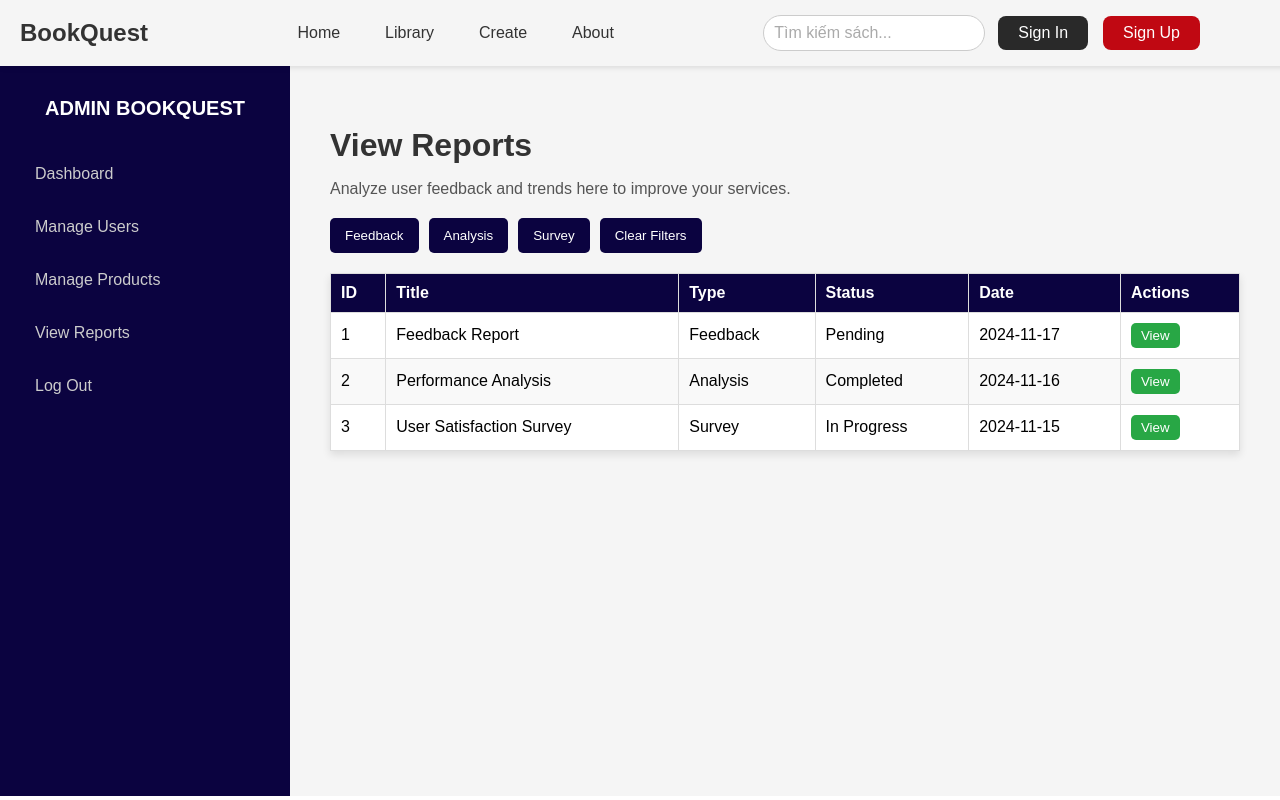
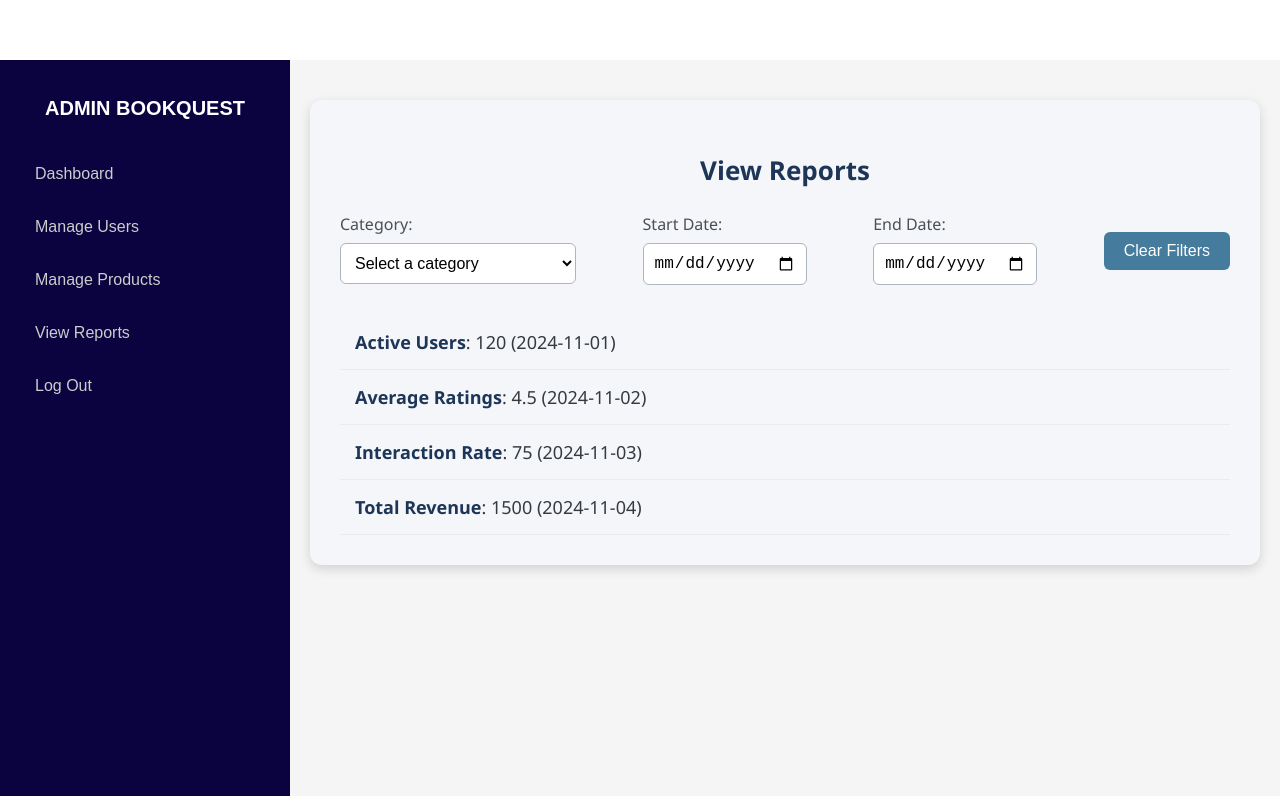
Before and after one commit to vantam3/Capstone1_FE, a React (Create React App) app in the folder book_web/: page /admin/view-reports in a window 1280 px wide. Built offline with nearby package versions, Linux system fonts and the light colour scheme.

Commit message:
sprint 2

```diff
--- a/book_web/src/Admin/ViewReports.css
+++ b/book_web/src/Admin/ViewReports.css
@@ -1,75 +1,214 @@
-.view-reports-container {
+/* View Report Container */
+.view-report {
+    background: #ffffff; /* White background for the card */
     padding: 20px;
-    background-color: #f5f5f5;
-    min-height: 80vh;
+    border-radius: 10px;
+    box-shadow: 0 4px 8px rgba(0, 0, 0, 0.1); /* Subtle shadow for depth */
+    margin: 20px auto;
+    max-width: 900px; /* Constrain width for better readability */
+    font-family: 'Arial', sans-serif;
 }
 
-.view-reports-container h2 {
-    font-size: 2rem;
+/* Title Styling */
+.view-report h2 {
+    text-align: center;
+    color: #2b579a; /* Professional blue color */
+    font-size: 24px;
+    margin-bottom: 20px;
+}
+
+/* Filters Section */
+.filters {
+    display: flex;
+    justify-content: space-between;
+    flex-wrap: wrap;
+    gap: 15px; /* Add spacing between filter items */
+    margin-bottom: 20px;
+}
+
+.filters label {
+    display: flex;
+    flex-direction: column;
+    font-size: 14px;
     color: #333;
 }
 
-.view-reports-container p {
-    font-size: 1rem;
-    color: #555;
-    margin-bottom: 20px;
+.filters select,
+.filters input {
+    padding: 8px;
+    font-size: 14px;
+    border: 1px solid #ddd;
+    border-radius: 5px;
+    margin-top: 5px;
+    background: #f9f9f9;
+    transition: all 0.3s ease;
 }
 
-.filter-buttons {
-    margin-bottom: 20px;
+.filters select:focus,
+.filters input:focus {
+    border-color: #2b579a; /* Highlight inputs when focused */
+    outline: none;
 }
 
-.filter-buttons button {
-    background-color: #0B0340;
+/* Clear Filters Button */
+.clear-filters {
+    background-color: #2b579a;
     color: white;
     border: none;
-    padding: 10px 15px;
+    padding: 8px 15px;
+    font-size: 14px;
     border-radius: 5px;
     cursor: pointer;
-    margin-right: 10px;
-    transition: background-color 0.3s ease;
+    align-self: center; /* Align the button with the filters */
+    transition: all 0.3s ease;
 }
 
-.filter-buttons button:hover {
-    background-color: #79ACD9;
+.clear-filters:hover {
+    background-color: #1d3d7a;
 }
 
-.reports-table {
-    width: 100%;
-    border-collapse: collapse;
-    background-color: white;
-    box-shadow: 0 4px 8px rgba(0, 0, 0, 0.1);
+/* Report Results */
+.report-results ul {
+    list-style-type: none;
+    padding: 0;
+    margin: 0;
 }
 
-.reports-table th, .reports-table td {
-    text-align: left;
+.report-item {
     padding: 10px;
-    border: 1px solid #ddd;
+    border-bottom: 1px solid #ddd;
+    font-size: 16px;
+    color: #333;
 }
 
-.reports-table th {
-    background-color: #0B0340;
-    color: white;
+.no-results {
+    text-align: center;
+    color: #888;
+    font-size: 16px;
+    margin-top: 20px;
 }
 
-.reports-table tr:nth-child(even) {
-    background-color: #f9f9f9;
+/* Responsive Design */
+@media screen and (max-width: 768px) {
+    .filters {
+        flex-direction: column;
+        align-items: flex-start;
+    }
+
+    .filters label,
+    .clear-filters {
+        width: 100%; /* Full width on smaller screens */
+    }
+}
+/* View Report Container */
+.view-report {
+    background: #f4f6f9; /* Light gray background for the card */
+    padding: 30px;
+    border-radius: 12px;
+    box-shadow: 0 4px 12px rgba(0, 0, 0, 0.15); /* Slightly stronger shadow for depth */
+    margin: 20px auto;
+    max-width: 1100px; /* Adjusted width for larger screens */
+    font-family: 'Segoe UI', sans-serif; /* Modern font choice */
 }
 
-.reports-table tr:hover {
-    background-color: #f1f1f1;
+/* Title Styling */
+.view-report h2 {
+    text-align: center;
+    color: #1d3557; /* Dark navy blue */
+    font-size: 26px;
+    font-weight: bold;
+    margin-bottom: 25px;
 }
 
-.view-button {
-    background-color: #28a745;
+/* Filters Section */
+.filters {
+    display: flex;
+    justify-content: space-between;
+    flex-wrap: wrap;
+    gap: 20px; /* More spacing between filter items */
+    margin-bottom: 25px;
+}
+
+.filters label {
+    display: flex;
+    flex-direction: column;
+    font-size: 16px; /* Slightly larger font for better readability */
+    color: #495057; /* Neutral gray color for text */
+}
+
+.filters select,
+.filters input {
+    padding: 10px;
+    font-size: 16px;
+    border: 1px solid #adb5bd; /* Subtle gray border */
+    border-radius: 6px;
+    margin-top: 8px;
+    background: #ffffff;
+    transition: all 0.3s ease;
+}
+
+.filters select:focus,
+.filters input:focus {
+    border-color: #457b9d; /* Highlight with blue border */
+    outline: none;
+}
+
+/* Clear Filters Button */
+.clear-filters {
+    background-color: #457b9d;
     color: white;
     border: none;
-    padding: 5px 10px;
-    border-radius: 5px;
+    padding: 10px 20px;
+    font-size: 16px;
+    border-radius: 6px;
     cursor: pointer;
-    transition: background-color 0.3s ease;
+    align-self: center; /* Aligns the button with the filters */
+    transition: all 0.3s ease;
 }
 
-.view-button:hover {
-    background-color: #218838;
+.clear-filters:hover {
+    background-color: #1d3557; /* Darker blue for hover */
 }
+
+/* Report Results */
+.report-results ul {
+    list-style-type: none;
+    padding: 0;
+    margin: 0;
+}
+
+.report-item {
+    padding: 15px;
+    border-bottom: 1px solid #e9ecef;
+    font-size: 18px; /* Slightly larger font for emphasis */
+    color: #343a40; /* Darker text color for contrast */
+}
+
+.report-item strong {
+    color: #1d3557; /* Highlighted metric text */
+}
+
+.no-results {
+    text-align: center;
+    color: #6c757d;
+    font-size: 18px;
+    margin-top: 30px;
+    font-style: italic;
+}
+
+/* Responsive Design */
+@media screen and (max-width: 768px) {
+    .filters {
+        flex-direction: column;
+        align-items: flex-start;
+    }
+
+    .filters label,
+    .clear-filters {
+        width: 100%; /* Full width on smaller screens */
+    }
+
+    .clear-filters {
+        margin-top: 10px;
+    }
+}
--- a/book_web/src/Admin/ViewReports.js
+++ b/book_web/src/Admin/ViewReports.js
@@ -1,72 +1,102 @@
 import React, { useState } from 'react';
 import './ViewReports.css';
 
-const ViewReports = () => {
-    const [reports, setReports] = useState([
-        { id: 1, title: 'Feedback Report', type: 'Feedback', status: 'Pending', date: '2024-11-17' },
-        { id: 2, title: 'Performance Analysis', type: 'Analysis', status: 'Completed', date: '2024-11-16' },
-        { id: 3, title: 'User Satisfaction Survey', type: 'Survey', status: 'In Progress', date: '2024-11-15' },
+const ViewReport = () => {
+    const [filters, setFilters] = useState({ category: '', startDate: '', endDate: '' });
+    const [reports] = useState([
+        { category: 'active-users', metric: 'Active Users', value: 120, date: '2024-11-01' },
+        { category: 'book-ratings', metric: 'Average Ratings', value: 4.5, date: '2024-11-02' },
+        { category: 'interaction-rates', metric: 'Interaction Rate', value: 75, date: '2024-11-03' },
+        { category: 'revenue-statistics', metric: 'Total Revenue', value: 1500, date: '2024-11-04' },
     ]);
 
-    const handleViewDetails = (id) => {
-        alert(`View details of report ID: ${id}`);
-    };
+    const categories = [
+        { id: 'active-users', name: 'Active Users' },
+        { id: 'book-ratings', name: 'Book Ratings' },
+        { id: 'interaction-rates', name: 'Interaction Rates' },
+        { id: 'revenue-statistics', name: 'Revenue Statistics' },
+        { id: 'top-borrowed-books', name: 'Top Borrowed Books' },
+        { id: 'inactive-users', name: 'Inactive Users' },
+        { id: 'feedback-suggestions', name: 'Feedback and Suggestions' },
+    ];
 
-    const handleFilter = (type) => {
-        alert(`Filter reports by type: ${type}`);
+    // Filter reports based on filters
+    const filteredReports = reports.filter((report) => {
+        const matchesCategory = filters.category ? report.category === filters.category : true;
+        const matchesStartDate = filters.startDate
+            ? new Date(report.date) >= new Date(filters.startDate)
+            : true;
+        const matchesEndDate = filters.endDate
+            ? new Date(report.date) <= new Date(filters.endDate)
+            : true;
+
+        return matchesCategory && matchesStartDate && matchesEndDate;
+    });
+
+    const clearFilters = () => {
+        setFilters({ category: '', startDate: '', endDate: '' });
     };
 
     return (
-        <div className="view-reports-container">
+        <div className="view-report">
             <h2>View Reports</h2>
-            <p>Analyze user feedback and trends here to improve your services.</p>
-            <div className="filter-buttons">
-                <button onClick={() => handleFilter('Feedback')}>Feedback</button>
-                <button onClick={() => handleFilter('Analysis')}>Analysis</button>
-                <button onClick={() => handleFilter('Survey')}>Survey</button>
-                <button onClick={() => setReports([])}>Clear Filters</button>
+            <div className="filters">
+                <label>
+                    Category:
+                    <select
+                        name="category"
+                        value={filters.category}
+                        onChange={(e) => setFilters({ ...filters, category: e.target.value })}
+                        aria-label="Filter by category"
+                    >
+                        <option value="">Select a category</option>
+                        {categories.map((category) => (
+                            <option key={category.id} value={category.id}>
+                                {category.name}
+                            </option>
+                        ))}
+                    </select>
+                </label>
+                <label>
+                    Start Date:
+                    <input
+                        type="date"
+                        name="startDate"
+                        value={filters.startDate}
+                        onChange={(e) => setFilters({ ...filters, startDate: e.target.value })}
+                        aria-label="Filter by start date"
+                    />
+                </label>
+                <label>
+                    End Date:
+                    <input
+                        type="date"
+                        name="endDate"
+                        value={filters.endDate}
+                        onChange={(e) => setFilters({ ...filters, endDate: e.target.value })}
+                        aria-label="Filter by end date"
+                    />
+                </label>
+                <button onClick={clearFilters} className="clear-filters">
+                    Clear Filters
+                </button>
             </div>
-            <table className="reports-table">
-                <thead>
-                    <tr>
-                        <th>ID</th>
-                        <th>Title</th>
-                        <th>Type</th>
-                        <th>Status</th>
-                        <th>Date</th>
-                        <th>Actions</th>
-                    </tr>
-                </thead>
-                <tbody>
-                    {reports.length > 0 ? (
-                        reports.map((report) => (
-                            <tr key={report.id}>
-                                <td>{report.id}</td>
-                                <td>{report.title}</td>
-                                <td>{report.type}</td>
-                                <td>{report.status}</td>
-                                <td>{report.date}</td>
-                                <td>
-                                    <button
-                                        className="view-button"
-                                        onClick={() => handleViewDetails(report.id)}
-                                    >
-                                        View
-                                    </button>
-                                </td>
-                            </tr>
-                        ))
-                    ) : (
-                        <tr>
-                            <td colSpan="6" style={{ textAlign: 'center' }}>
-                                No reports to display
-                            </td>
-                        </tr>
-                    )}
-                </tbody>
-            </table>
+
+            <div className="report-results">
+                {filteredReports.length > 0 ? (
+                    <ul>
+                        {filteredReports.map((report, index) => (
+                            <li key={index} className="report-item">
+                                <strong>{report.metric}</strong>: {report.value} ({report.date})
+                            </li>
+                        ))}
+                    </ul>
+                ) : (
+                    <p className="no-results">No reports found for the selected filters.</p>
+                )}
+            </div>
         </div>
     );
 };
 
-export default ViewReports;
+export default ViewReport;
--- a/book_web/src/App.js
+++ b/book_web/src/App.js
@@ -1,5 +1,5 @@
 import React from 'react';
-import { BrowserRouter as Router, Routes, Route } from 'react-router-dom';
+import { BrowserRouter as Router, Routes, Route, useLocation } from 'react-router-dom';
 import Navbar from './components/NavBar/NavBar';
 import Home from './pages/Home/Home';
 import Library from './pages/Library/Library';
@@ -20,11 +20,23 @@ import ManageProducts from './Admin/ManageProducts';
 import ViewReports from './Admin/ViewReports';
 import Logout from './Admin/Logout';
 
+// Component Wrapper để kiểm tra và hiển thị Navbar
+const LayoutWrapper = ({ children }) => {
+    const location = useLocation();
+    // Kiểm tra nếu đường dẫn bắt đầu bằng '/admin', ẩn Navbar
+    const hideNavbar = location.pathname.startsWith('/admin');
+    return (
+        <>
+            {!hideNavbar && <Navbar />}
+            <div className="app-container">{children}</div>
+        </>
+    );
+};
+
 function App() {
     return (
         <Router>
-            <Navbar />
-            <div className="app-container">
+            <LayoutWrapper>
                 <Routes>
                     {/* Các route chính */}
                     <Route path="/" element={<Home />} />
@@ -47,7 +59,7 @@ function App() {
                         <Route path="logout" element={<Logout />} />
                     </Route>
                 </Routes>
-            </div>
+            </LayoutWrapper>
         </Router>
     );
 }
```
Also changed, not shown: book_web/config-overrides.js (added, +9 -0 lines).
